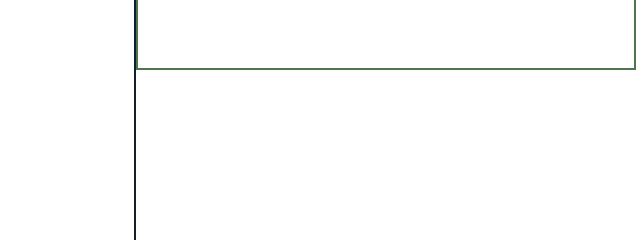
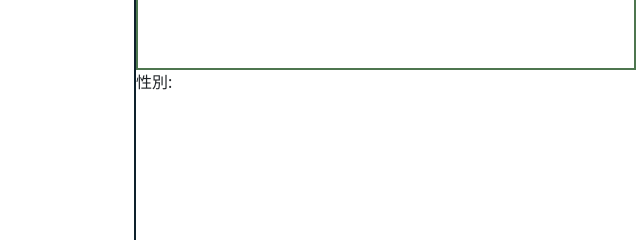
Before and after one commit to richiea1y/Gym-Member-Face-Recognize, a website: page views/member.html in a window 1280 px wide. Shown: the part 711-951 px from the top of the page, 6-646 px from the left. Drawn offline with nearby package versions, Linux system fonts and the light colour scheme.

Commit message:
member info

```diff
--- a/views/member.html
+++ b/views/member.html
@@ -59,6 +59,9 @@
         <div class="member_photo">
 
         </div>
+        <div>
+            性別:
+        </div>
 
     </main>
 
```
